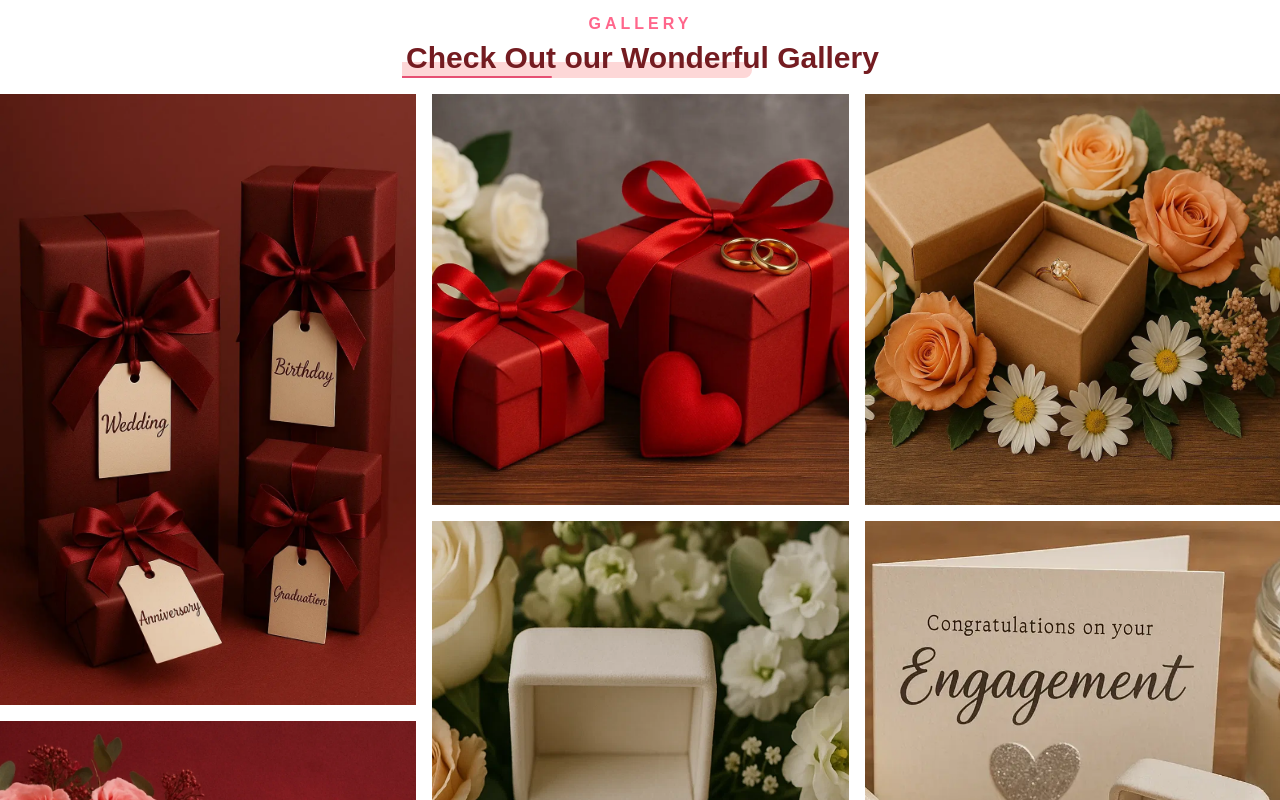
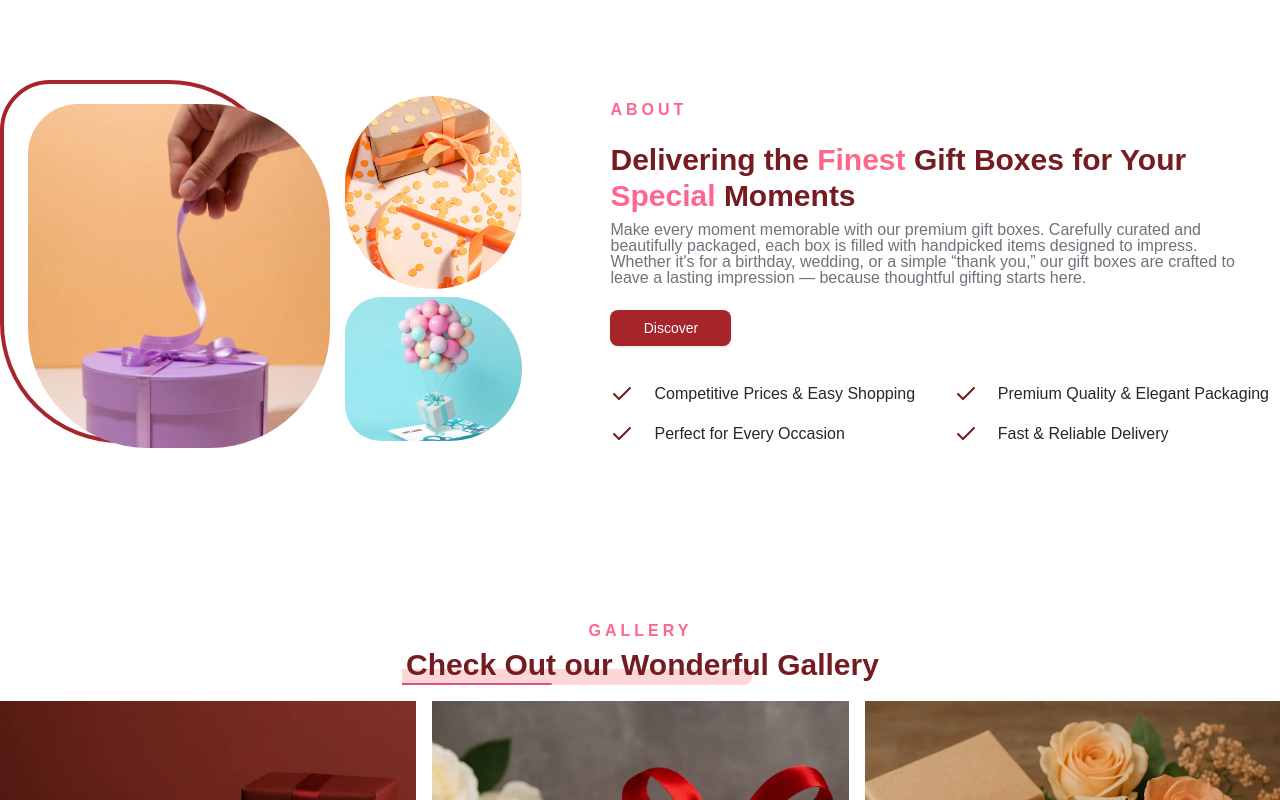
Before and after one commit to MahmoudKamel0/rose-app, a Next.js app: page /overview in a window 1280 px wide. Shown: the top 800 px of the page. Built offline with nearby package versions, Linux system fonts and the light colour scheme; a web font is replaced by a local one.

Commit message:
feat(about-section): implement about section with dark mood support

```diff
--- a/package.json
+++ b/package.json
@@ -19,7 +19,7 @@
         "class-variance-authority": "^0.7.1",
         "clsx": "^2.1.1",
         "input-otp": "^1.4.2",
-        "lucide-react": "^0.544.0",
+        "lucide-react": "^0.545.0",
         "next": "14.2.32",
         "next-auth": "^4.24.11",
         "next-intl": "^4.3.9",
--- a/src/app/overview/page.tsx
+++ b/src/app/overview/page.tsx
@@ -1,3 +1,4 @@
+import AboutSection from "@components/layout/about-section/about-section";
 import CompaniesSection from "@components/layout/campanies-section/campanies-section";
 import GallerySection from "@components/layout/gallary-section/gallery-section";
 
@@ -6,7 +7,8 @@ import { cn } from "@lib/utils/cn.utils";
 export default function HomePage() {
     return (
         <>
-            <div className={cn("mx-auto w-[1281px]")}>
+            <div className={cn("mx-auto w-[1281px] flex flex-col gap-32 py-20")}>
+                <AboutSection />
                 <GallerySection />
                 <CompaniesSection />
             </div>
--- /dev/null
+++ b/src/components/layout/about-section/about-content.tsx
@@ -0,0 +1,35 @@
+import Subtitle from "@components/shared/subtitle";
+import { cn } from "@lib/utils/cn.utils";
+import DiscoverButton from "./discover-button";
+import AboutFeatures from "./about-features";
+
+export default function AboutContent() {
+    return (
+        <div className={cn("flex-1")}>
+            {/* About Heading */}
+            <div className={cn("about-heading mt-5 flex flex-col gap-6 pt-0.5")}>
+                <Subtitle text="about" />
+                <h2 className={cn("text-3xl font-bold text-[#741C21] dark:text-[#FFC2D0]")}>
+                    Delivering the <span className={cn("text-[#FF668B] dark:text-[#D75458]")}>Finest</span> Gift Boxes for Your <br />{" "}
+                    <span className={cn("text-[#FF668B] dark:text-[#D75458]")}>Special</span> Moments
+                </h2>
+            </div>
+
+            {/* About Description */}
+            <div className="about-description">
+                <p className={cn("mt-2 leading-none tracking-[0em] text-zinc-500 dark:text-[#C4C4C4]")}>
+                    Make every moment memorable with our premium gift boxes. Carefully curated and <br /> beautifully packaged, each box is
+                    filled with handpicked items designed to impress.
+                    <br /> Whether it's for a birthday, wedding, or a simple “thank you,” our gift boxes are crafted to <br /> leave a
+                    lasting impression — because thoughtful gifting starts here.
+                </p>
+            </div>
+
+            {/* DiscoverButton  */}
+            <DiscoverButton />
+
+            {/* AboutFeatures  */}
+            <AboutFeatures />
+        </div>
+    );
+}
--- /dev/null
+++ b/src/components/layout/about-section/about-features.tsx
@@ -0,0 +1,18 @@
+import FeatureItem from "./feature-item";
+
+const features = [
+    "Competitive Prices & Easy Shopping",
+    "Premium Quality & Elegant Packaging",
+    "Perfect for Every Occasion",
+    "Fast & Reliable Delivery",
+];
+
+export default function AboutFeatures() {
+    return (
+        <div className="mt-9 grid grid-cols-1 gap-4 sm:grid-cols-2">
+            {features.map((feature) => (
+                <FeatureItem key={feature} title={feature} />
+            ))}
+        </div>
+    );
+}
--- /dev/null
+++ b/src/components/layout/about-section/about-images.tsx
@@ -0,0 +1,32 @@
+import Image from "next/image";
+import { cn } from "@lib/utils/cn.utils";
+import MainImage from "./main-image";
+
+// Reusable rounded styles
+const secondaryRounded = "rounded-tl-[50px] rounded-tr-[100px] rounded-br-[100px] rounded-bl-[50px]";
+
+export default function AboutImages() {
+    return (
+        <div className={cn("flex gap-2")}>
+            {/* Right Main Image with Frame */}
+            <MainImage />
+            {/* Right Column Images */}
+            <div className={cn("otherImages flex max-h-[345px] w-[193px] flex-col gap-2 px-2 py-4")}>
+                <Image
+                    src="/images/brown-gift-orange-confetti.webp"
+                    alt="Gift 2"
+                    width={193}
+                    height={193}
+                    className={cn("h-[193px] w-[193px] rounded-[150px] object-cover")}
+                />
+                <Image
+                    src="/images/gift-card-with-balloons.webp"
+                    alt="Gift 3"
+                    width={193}
+                    height={144}
+                    className={cn(secondaryRounded, "h-[144px] w-[193px] object-cover")}
+                />
+            </div>
+        </div>
+    );
+}
--- /dev/null
+++ b/src/components/layout/about-section/about-section.tsx
@@ -0,0 +1,19 @@
+import { cn } from "@lib/utils/cn.utils";
+import AboutImages from "./about-images";
+import AboutContent from "./about-content";
+
+export default function AboutSection() {
+    return (
+        <section className={cn("flex min-h-[399px] gap-20")}>
+            {/* Left: Images */}
+            <div className={cn("w-[530.49px]")}>
+                <AboutImages />
+            </div>
+
+            {/* Right: Text */}
+            <div className={cn("flex-1")}>
+                <AboutContent />
+            </div>
+        </section>
+    );
+}
--- /dev/null
+++ b/src/components/layout/about-section/discover-button.tsx
@@ -0,0 +1,17 @@
+import { Button } from "@components/ui/button";
+import { cn } from "@lib/utils/cn.utils";
+import { ArrowRight } from "lucide-react";
+
+export default function DiscoverButton() {
+    return (
+        <Button
+            className={cn(
+                "mt-6 h-9 w-[121px] rounded-md bg-[#A6252A] text-white transition-colors hover:bg-[#8E1F24] dark:bg-[#FFC2D0] dark:text-zinc-800 dark:hover:bg-[#D75458]",
+                "flex items-center justify-center gap-1"
+            )}
+        >
+            Discover
+            {/* <ArrowRight size={16} className={cn("stroke-white dark:stroke-black")} /> */}
+        </Button>
+    );
+}
--- /dev/null
+++ b/src/components/layout/about-section/feature-item.tsx
@@ -0,0 +1,14 @@
+import { cn } from "@lib/utils/cn.utils";
+import { Check } from "lucide-react";
+
+type FeatureItemProps = {
+    title: string;
+};
+export default function FeatureItem({ title }: FeatureItemProps) {
+    return (
+        <div className={cn("flex items-center gap-5")}>
+            <Check className={cn("stroke-[#741C21] text-sm dark:stroke-[#FF85A2]")} />
+            <span className={cn("text-zinc-800 dark:text-zinc-50")}>{title}</span>
+        </div>
+    );
+}
--- /dev/null
+++ b/src/components/layout/about-section/main-image.tsx
@@ -0,0 +1,29 @@
+import { cn } from "@lib/utils/cn.utils";
+import Image from "next/image";
+
+export default function MainImage() {
+    return (
+        <div
+            className={cn(
+                "relative h-[370px] w-[329.49px]",
+                // Pseudo-element as border/frame
+                "before:absolute before:top-0 before:left-0 before:content-['']",
+                "before:h-[363px] before:w-72 before:border-4 before:border-[#A6252A]",
+                "dark:before:border-[#FF668B]",
+                // Custom rounded corners on pseudo-element
+                "before:rounded-tl-[50px] before:rounded-tr-[120px] before:rounded-br-[120px] before:rounded-bl-[120px]"
+            )}
+        >
+            <Image
+                src="/images/hand-holding-purple-ribbon.webp"
+                alt="Purple gift"
+                width={302}
+                height={344}
+                className={cn(
+                    "absolute top-6 left-7 z-10 h-[344px] w-[302px] object-cover",
+                    "rounded-tl-[50px] rounded-tr-[120px] rounded-br-[120px] rounded-bl-[120px]"
+                )}
+            />
+        </div>
+    );
+}
```
Also changed, not shown: 1 other file (tests, documents, lock files or other folders).
